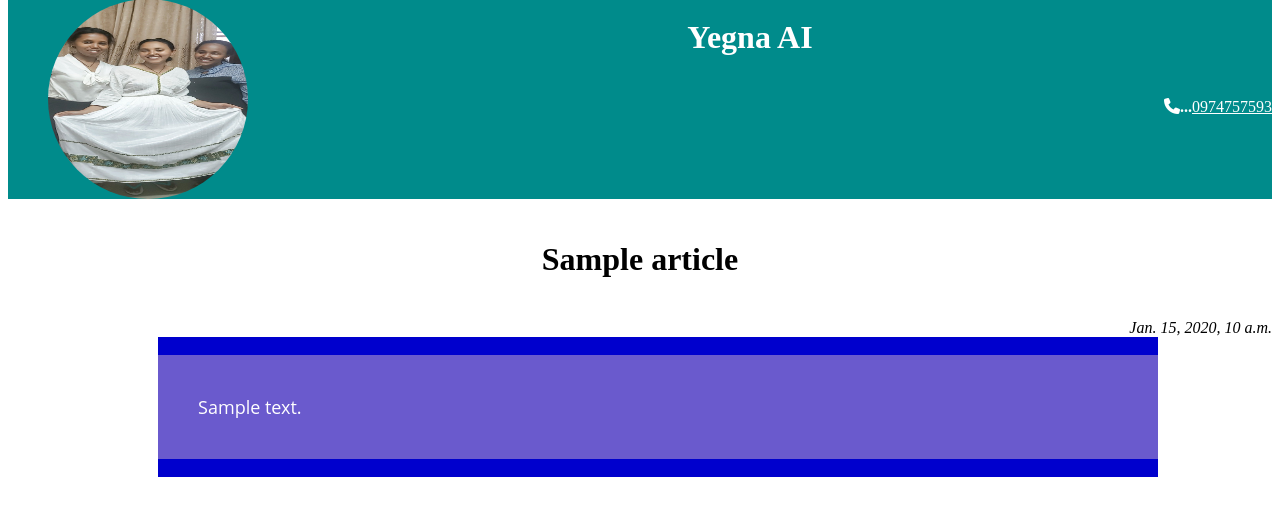
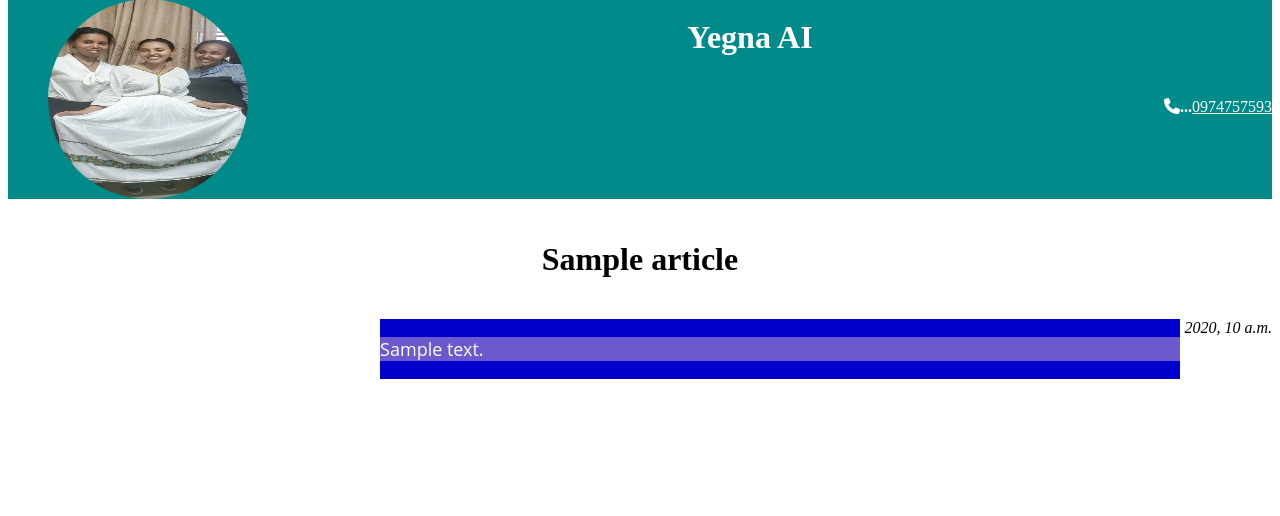
Before and after one commit to solomonamsalu/yegna, a Django app: page /blog/home in a window 1280 px wide. Shown: the part 22-538 px from the top of the page. Run offline with Django 4.2, Linux system fonts and the light colour scheme; tables that the repository leaves empty hold one stand-in row (values such as "Sample post"); some libraries are stand-ins or nearby versions.

Commit message:
add absolute postion and push article to the right

```diff
--- a/blog/static/first.css
+++ b/blog/static/first.css
@@ -1,6 +1,7 @@
 h1{
     text-align: center;
     padding:20px;
+    display: block;
 
 
   }
@@ -22,18 +23,20 @@ h1{
   }
   .article{
       margin-left: 150px;
-      margin-right: 100px;
-      width: 1000px;
+      width: 800px;
       overflow:auto;
       background-color:rgb(0, 0, 205);
       color: white;
       opacity:1;
+      position: absolute;
+      right: 100px;
+      top:auto;
 
   }
   .para{
     background-color:rgb(106, 90, 205);
     color:white;
-    padding:40px;
+    padding:60px,20px;
     font-family: Open Sans,sans-serif;
     font-size:large;
     opacity:3;
@@ -42,6 +45,7 @@ h1{
     white-space: pre-wrap;
     resize: none;
 
+
   }
   .date{
     float: right;
```
